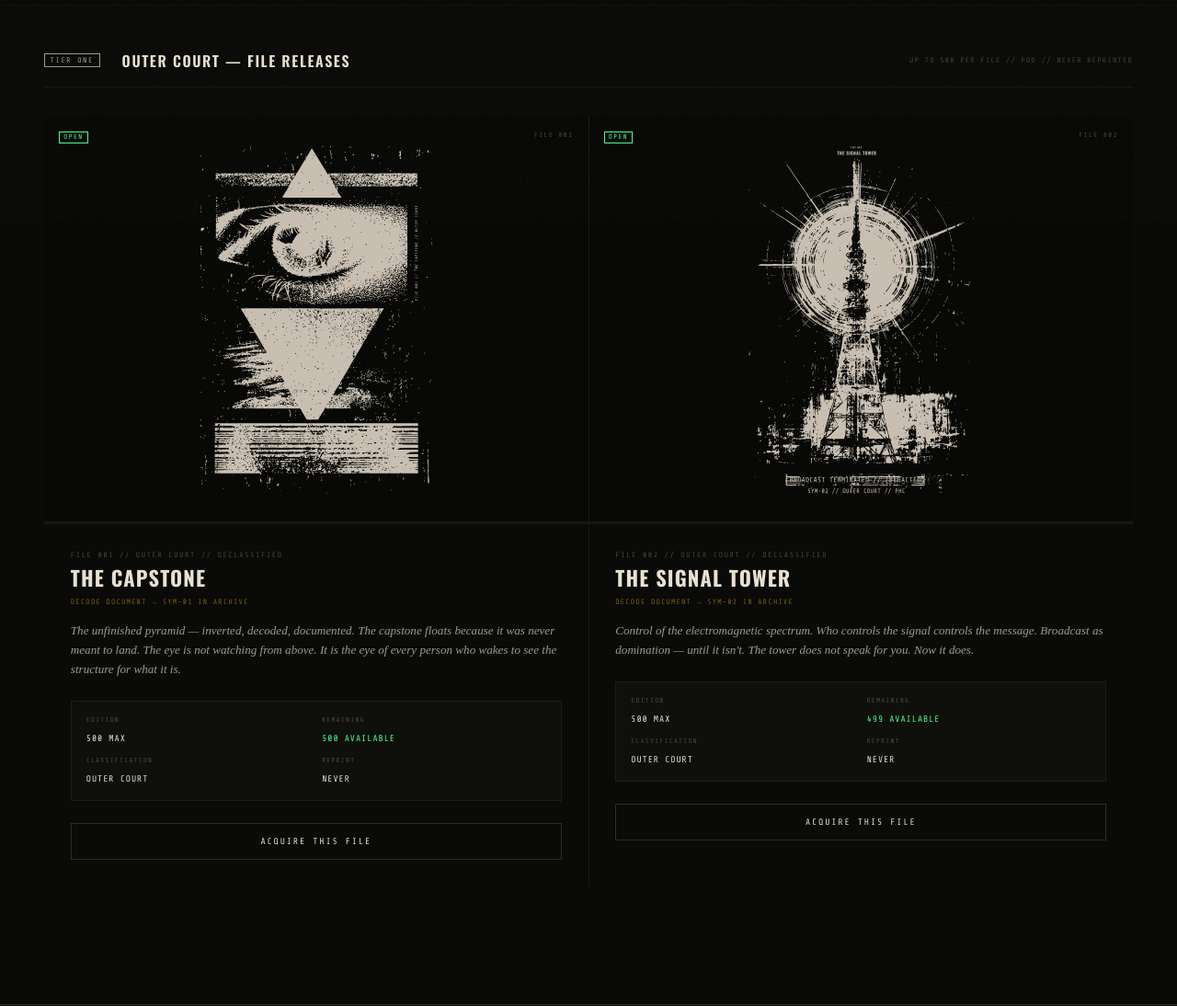
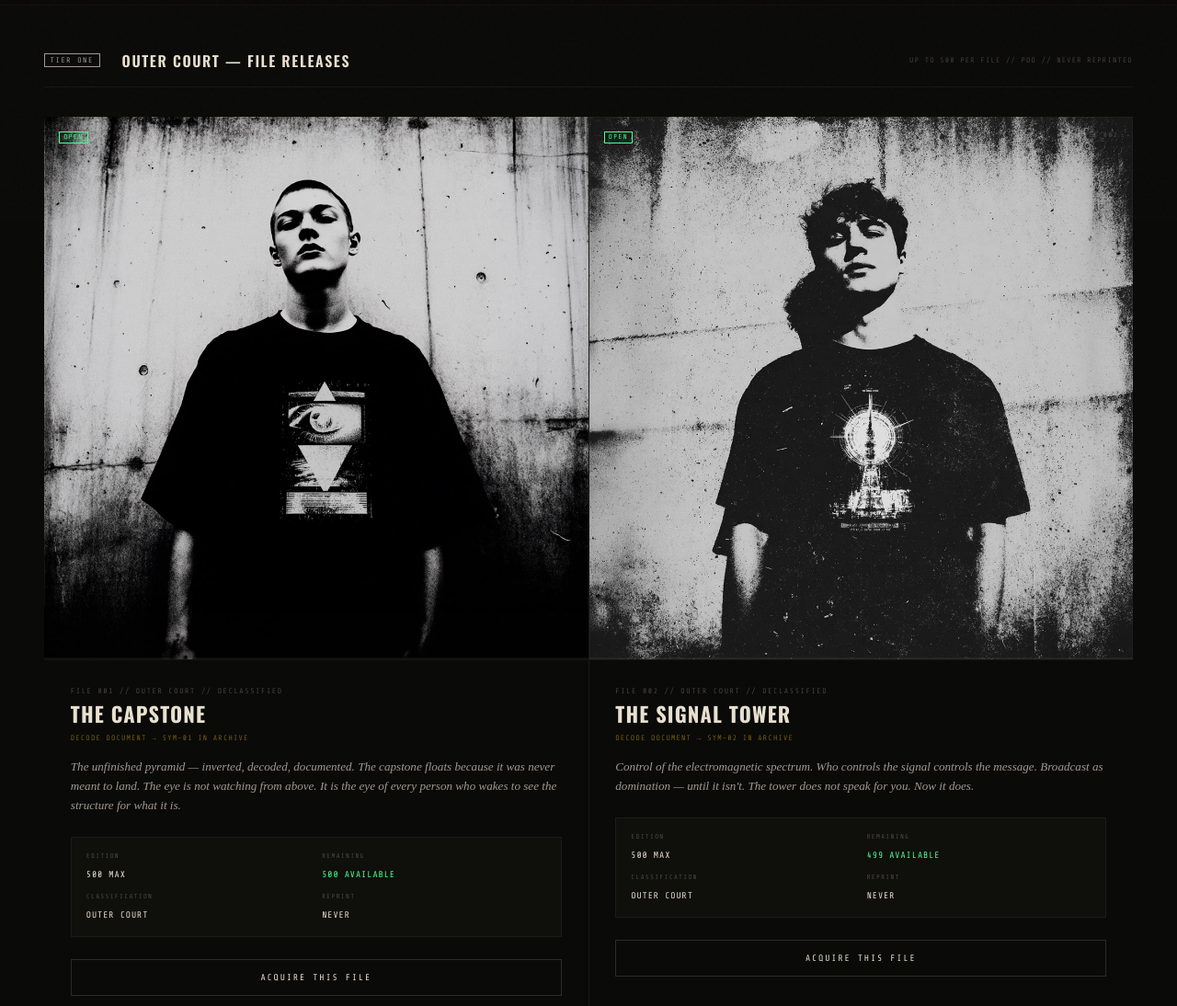
Before and after one commit to PaleHorseCollective/palehorsecollective.org, a website: page files.html in a window 1280 px wide. Shown: the part 560-1654 px from the top of the page at 92% size. Drawn offline with nearby package versions, Linux system fonts and the light colour scheme; a web font is replaced by a local one.

Commit message:
Add files via upload

```diff
--- a/files.html
+++ b/files.html
@@ -177,7 +177,7 @@
 
   /* The garment visual area */
   .file-visual {
-    aspect-ratio: 4/3;
+    aspect-ratio: 1/1;
     position: relative;
     border-bottom: 1px solid rgba(232,224,208,0.06);
     display: flex; align-items: center; justify-content: center;
@@ -771,7 +771,7 @@
       <!-- FILE 001 — ACTIVE -->
       <a href="/001.html" class="file-card tier-1 reveal">
         <div class="file-visual">
-          <img src="/001.svg" alt="File 001 — The Capstone" style="width:100%;height:100%;object-fit:contain;padding:2rem;display:block;opacity:0.85;">
+          <img src="/001-worn.webp" alt="File 001 — The Capstone" style="width:100%;height:100%;object-fit:cover;object-position:top center;display:block;">
           <span class="file-status-badge status-open">Open</span>
           <span class="file-num-badge">FILE 001</span>
           <div class="file-edition-bar">
@@ -808,7 +808,7 @@
       <!-- FILE 002 — ACTIVE -->
       <a href="/002.html" class="file-card tier-1 reveal">
         <div class="file-visual">
-          <img src="/002.svg" alt="File 002 — The Signal Tower" style="width:100%;height:100%;object-fit:contain;padding:2rem;display:block;opacity:0.85;">
+          <img src="/002-worn.webp" alt="File 002 — The Signal Tower" style="width:100%;height:100%;object-fit:cover;object-position:top center;display:block;">
           <span class="file-status-badge status-open">Open</span>
           <span class="file-num-badge">FILE 002</span>
           <div class="file-edition-bar">
@@ -864,13 +864,6 @@
     <h3 class="notice-title">What Unlocks</h3>
     <p class="notice-body">First acquisition of any Tier One file unlocks Outer Court Discord access and drop previews. Active contributors are invited into Inner Court. Deep contributors are extended Initiated invitations. The tier system mirrors actual esoteric initiation structures. This is intentional.</p>
   </div>
-</div>
-
-<!-- ─── FUND ─── -->
-<div id="fund">
-  <div class="fund-label">// The Fund // Live</div>
-  <div class="fund-text">15% of every acquisition transmitted to independent journalism and freedom of information infrastructure. Public ledger. No exceptions.</div>
-  <div class="fund-figure">TOTAL TRANSMITTED<br><span style="color:var(--bone);opacity:0.8">$0.00</span><br><span style="font-size:0.45rem;opacity:0.35">LEDGER: OPEN</span></div>
 </div>
 
 <!-- ─── FOOTER ─── -->
```
